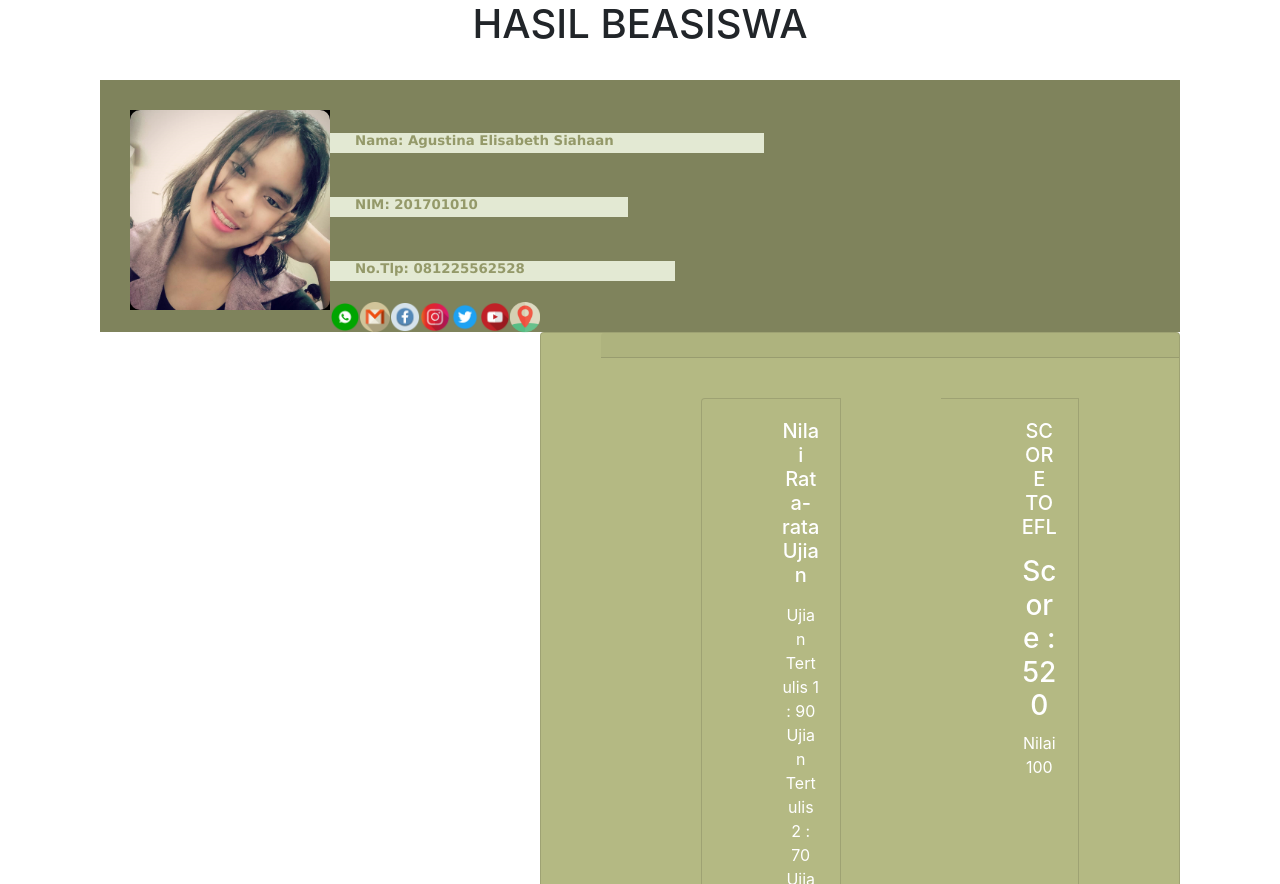
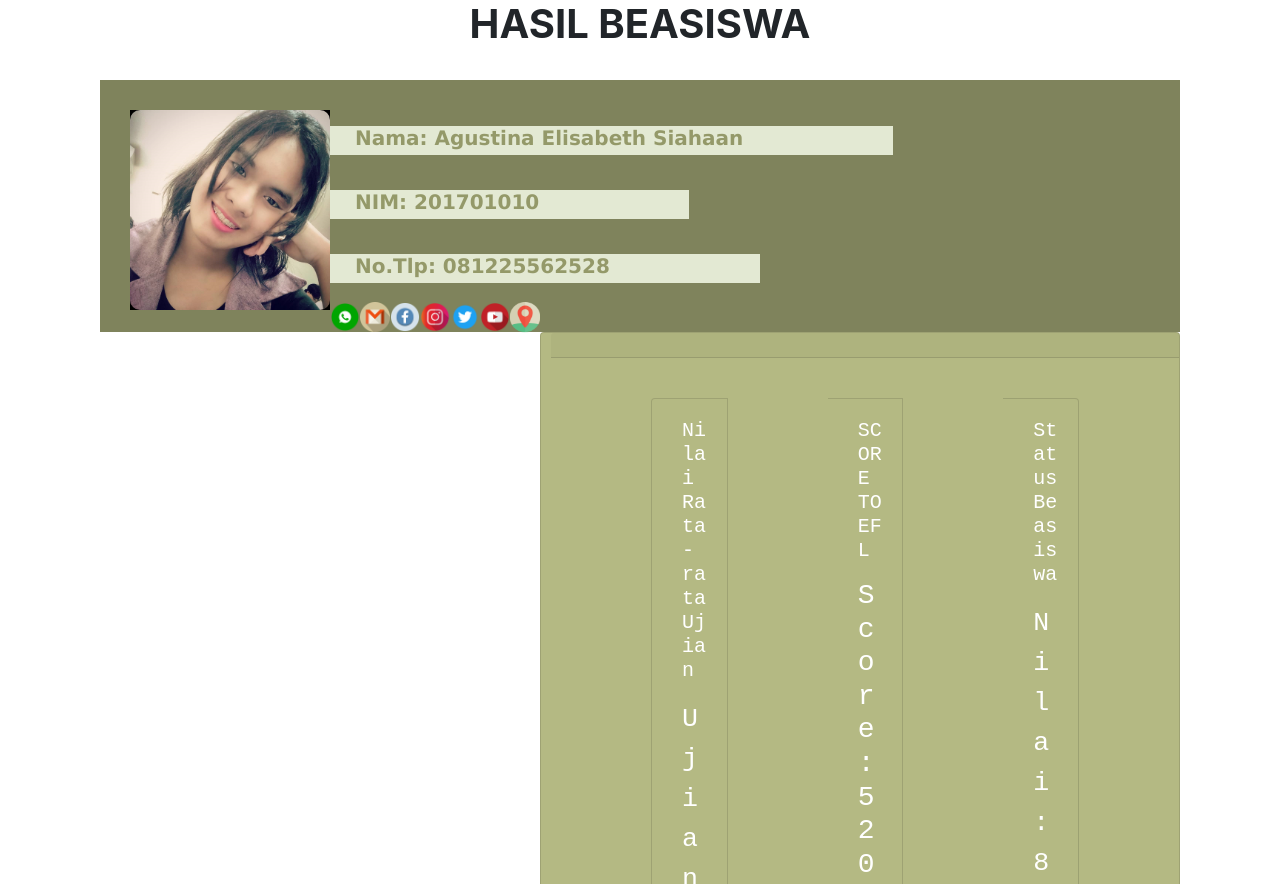
Before and after one commit to elis170899/Aplikasi-Pertama, a plain HTML site: page index.html in a window 1280 px wide. Shown: the top 884 px of the page. Drawn offline with nearby package versions, Linux system fonts and the light colour scheme.

Commit message:
uhuy perubahan kelima done

```diff
--- a/index.html
+++ b/index.html
@@ -11,7 +11,7 @@
 </head>
     <body>
 <center>
-<h1 span class="judul">HASIL BEASISWA</h1>
+<h1 span class="judul"><b>HASIL BEASISWA</b></h1>
 </center><br>
 
 <div class="bio">
@@ -132,9 +132,12 @@ statusbeasiswa.innerHTML = "Nilai : " + beasiswa;
 .card{
         background-color:rgb(180, 185, 131);
         color:white;
-        padding-left: 60px;
+        padding-left: 10px;
         margin-left: 100px;
         margin-right: 100px;
+        font-size: 20pt;
+        font-family: 'Courier New', Courier, monospace;
+        text-align: justify;
     }
 
 </style>
@@ -156,7 +159,7 @@ statusbeasiswa.innerHTML = "Nilai : " + beasiswa;
         width:50%;
         background-color:rgba(234, 240, 219, 0.938);
         color:rgb(148, 153, 105);
-        font-size: 10pt;
+        font-size: 15pt;
         font-family:Verdana, Geneva, Tahoma, sans-serif;
         padding:25px;
         padding-bottom:5px;
@@ -166,7 +169,6 @@ statusbeasiswa.innerHTML = "Nilai : " + beasiswa;
         margin:0px auto;
         font-weight: normal;
         text-align: justify;
-
     }
     </style>
     <style>
```
